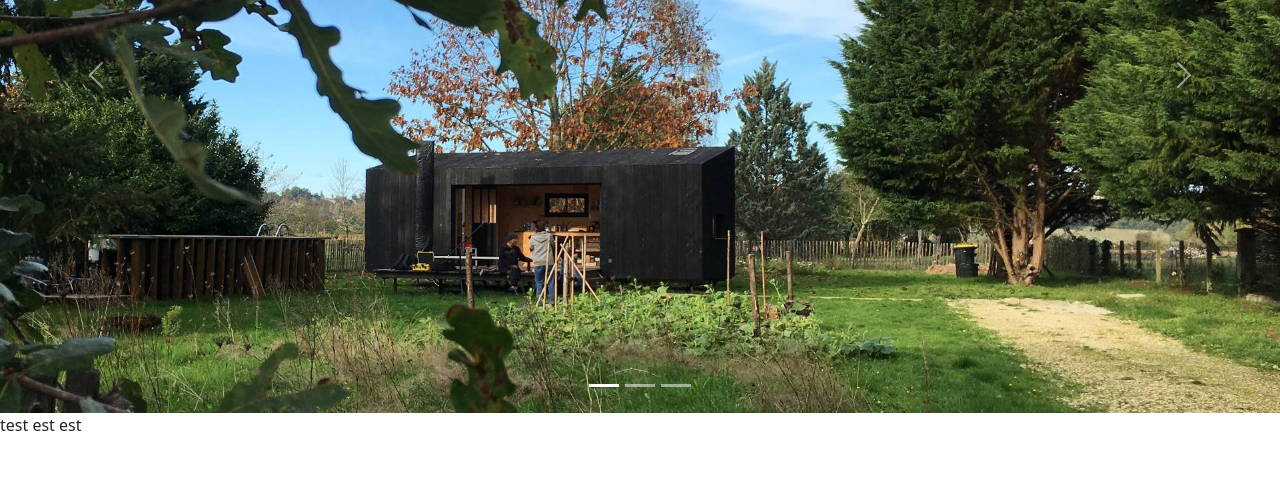
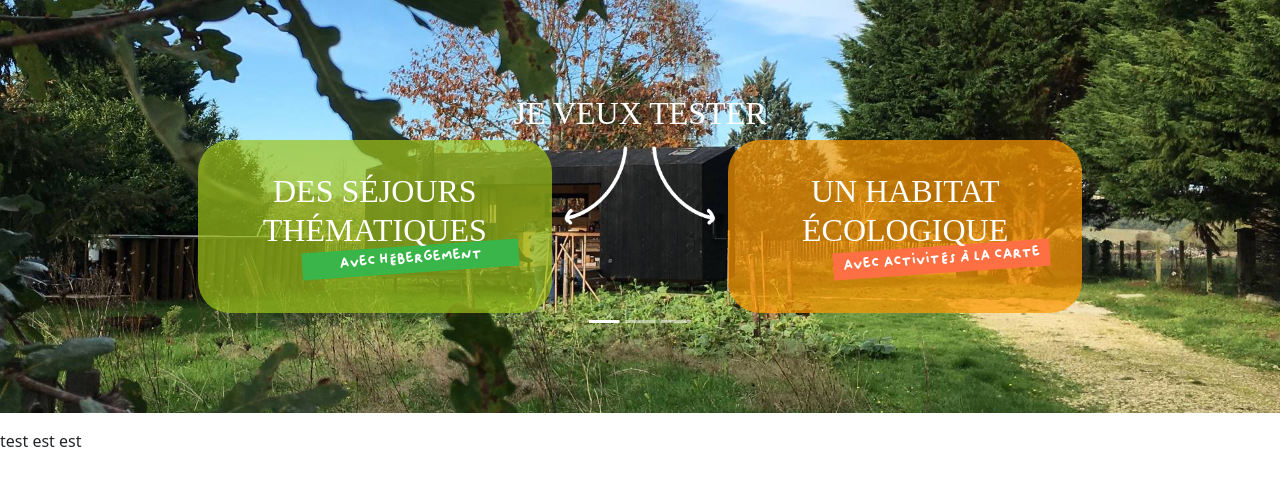
Before and after one commit to madguybrush/ehco2023-statique, a plain HTML site: page index.html in a window 1280 px wide. Shown: the part 393-878 px from the top of the page. Drawn offline with nearby package versions, Linux system fonts and the light colour scheme; a web font is replaced by a local one.

Commit message:
V0.3 hp top almost ready

```diff
--- a/assets/scss/main.scss
+++ b/assets/scss/main.scss
@@ -250,6 +250,8 @@ body {
 .top-content .carousel-item {
     height: calc(100vh - 124px); /*** calculer hauteur header + nav***/
     min-height: 400px;
+    //right: 5%;
+    //left: 5%;
 }
 
 .top-content .carousel-item .fond {
@@ -289,19 +291,77 @@ body {
 
 }
 
-
+/*
 @media (max-width: 575px) {
 
     .top-content .carousel-item {
         max-height: 400px;
     }
 
+}*/
+
+.top-content .carousel-caption{
+    top: 1.25rem;
+    //position: absolute;
+    right: 5%;
+    left: 5%;
 }
 
-.carousel-caption{
-    top: 1.25rem;
+.top-content .caption-bottom{
+    position: absolute;
+    bottom: 5rem;
+    right: 5%;
+    left: 5%;
+    font-family: futura;
 }
 
+.top-content .carousel-indicators{
+    bottom: 4rem;
+}
+
+
+.test-sejours{
+    background-color: rgba(157, 196, 26, 0.7);
+    padding: 2rem;
+    border-radius: 2rem;
+}
+
+.test-sejours h2, .test-habitats h2{
+    position: relative;
+    z-index: 1;
+}
+
+.test-sejours h3{
+    position: relative;
+    z-index: 0;
+    font-family: oliver;
+    font-size: 1rem;
+    background-color: $verttexte;
+    rotate: -4deg;
+    width: 75%;
+    margin-left: 25%;
+    margin-top: -0.7rem;
+    padding: 0.25rem;
+}
+
+.test-habitats{
+    background-color: rgba(255, 153, 0, 0.7);
+    padding: 2rem;
+    border-radius: 2rem;
+}
+
+.test-habitats h3{
+    position: relative;
+    z-index: 0;
+    font-family: oliver;
+    font-size: 1rem;
+    background-color: $orange;
+    rotate: -4deg;
+    width: 75%;
+    margin-left: 25%;
+    margin-top: -0.7rem;
+    padding: 0.25rem;
+}
 
 
 /*#carouselHP{
--- a/index.html
+++ b/index.html
@@ -6,7 +6,7 @@
     <meta charset="utf-8">
     <meta name="viewport" content="width=device-width, initial-scale=1">
     <meta name="Description" content="EH!CO est un écolieu de vacances, d’expérimentation, de partage et de (re)connexion à soi, à la nature et aux autres.">
-    <meta name="keywords" content="écolieu, vacances, expérimentation, partage, reconnexion, nature, médoc, plage, vin, guinguette, listrac, moulin">
+    <meta name="keywords" content="écolieu, vacances, expérimentation, partage, reconnexion, nature, médoc, plage, vin, guinguette, listrac, moulin, habitats, écologiques, séjours, thématiques">
     <link rel="stylesheet" href="./assets/css/animate.css">
     <!--<link rel="stylesheet" href="./assets/css/main.css">-->
     <link rel="stylesheet" href="./assets/scss/main.css">
@@ -72,18 +72,37 @@
     <main class="animated fadeIn">
 
       <section class="top-content">
-        <div id="carouselHP" class="carousel slide carousel-fade" data-bs-ride="true">
+        <div id="carouselHP" class="carousel slide " data-bs-ride="true"><!--carousel-fade-->
           <div class="carousel-indicators">
             <button type="button" data-bs-target="#carouselHP" data-bs-slide-to="0" class="active" aria-current="true" aria-label="Slide 1"></button>
             <button type="button" data-bs-target="#carouselHP" data-bs-slide-to="1" aria-label="Slide 2"></button>
             <button type="button" data-bs-target="#carouselHP" data-bs-slide-to="2" aria-label="Slide 3"></button>
           </div>
           <div class="carousel-inner">
-            <div class="carousel-item active">
+            <div class="carousel-item active" data-bs-interval="100000">
               <img src="./assets/img/hp/sliderheader-heva.jpg" class="d-block w-100 fond" alt="...">
-              <div class="carousel-caption d-none d-md-block">
+              <div class="carousel-caption "> <!--d-none d-md-block-->
                 <img src="./assets/img/logoblanc.png">
                 <h1>L'écolieu du Moulin de Peysoup</h1>
+                <div class="caption-bottom row">
+                  <div class="col-12">
+                    <h2>JE VEUX TESTER</h2>
+                  </div>
+                  <div class="col-lg-5 offset-xl-1 col-xl-4 offset-xxl-2 col-xxl-3 test-sejours">
+                    <h2>DES SÉJOURS THÉMATIQUES </h2>
+                    <h3>avec hébergement</h3>
+                  </div>
+                  <div class="col-lg-1 d-none d-lg-block">
+                    <img src="./assets/img/hp/fleche-sejours.png" class="img-fluid" alt="séjours thématiques">
+                  </div>
+                  <div class="col-lg-1 d-none d-lg-block">
+                    <img src="./assets/img/hp/fleche-habitats.png" class="img-fluid" alt="habitats écologiques">
+                  </div>
+                  <div class="col-lg-5 col-xl-4 col-xxl-3 test-habitats">
+                    <h2>UN HABITAT ÉCOLOGIQUE</h2>
+                    <h3>avec activités à la carte</h3>
+                  </div>
+                </div>
               </div>
             </div>
             <div class="carousel-item">
@@ -93,14 +112,14 @@
               <img src="./assets/img/hp/sliderheader-heva.jpg" class="d-block w-100 fond" alt="...">
             </div>
           </div>
-          <button class="carousel-control-prev" type="button" data-bs-target="#carouselHP" data-bs-slide="prev">
+          <!--<button class="carousel-control-prev" type="button" data-bs-target="#carouselHP" data-bs-slide="prev">
             <span class="carousel-control-prev-icon" aria-hidden="true"></span>
             <span class="visually-hidden">Previous</span>
           </button>
           <button class="carousel-control-next" type="button" data-bs-target="#carouselHP" data-bs-slide="next">
             <span class="carousel-control-next-icon" aria-hidden="true"></span>
             <span class="visually-hidden">Next</span>
-          </button>
+          </button>-->
         </div>
       </section>
 
@@ -123,6 +142,7 @@
       </section>
 
       <section class="venir">
+          <address></address>
 
       </section>
 
```
Also changed, not shown: assets/img/hp/fleche-habitats.png (added), assets/img/hp/fleche-sejours.png (added), assets/scss/main.css, 1 other file.
